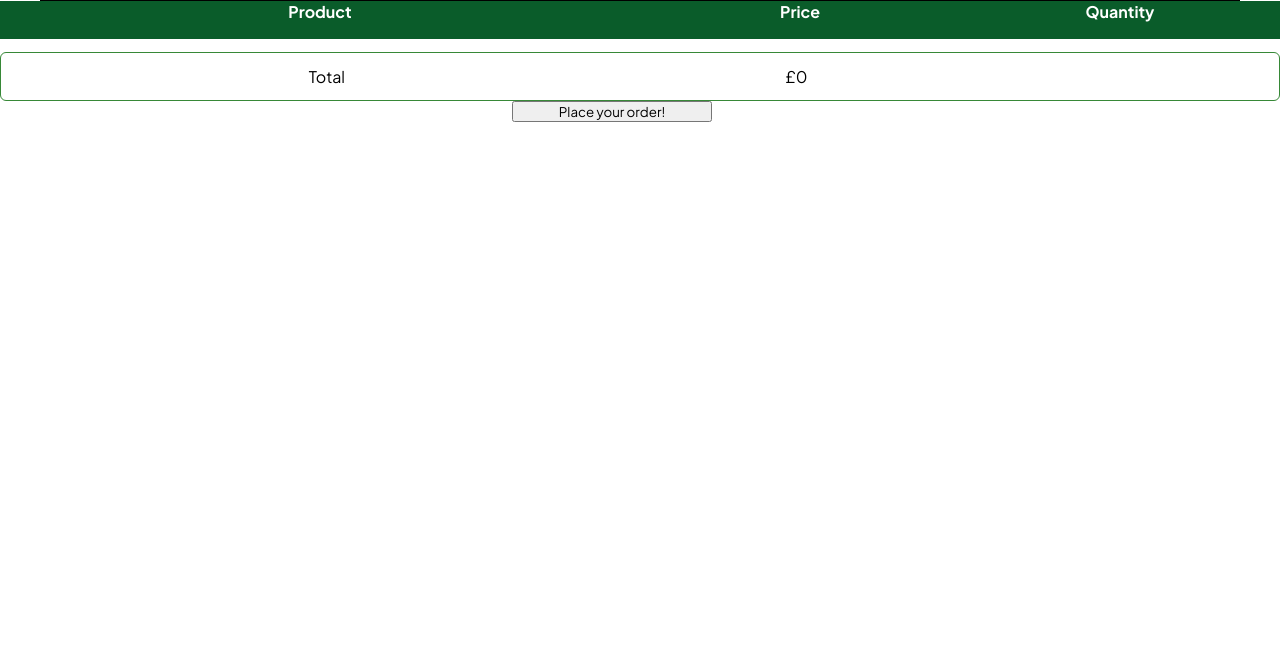
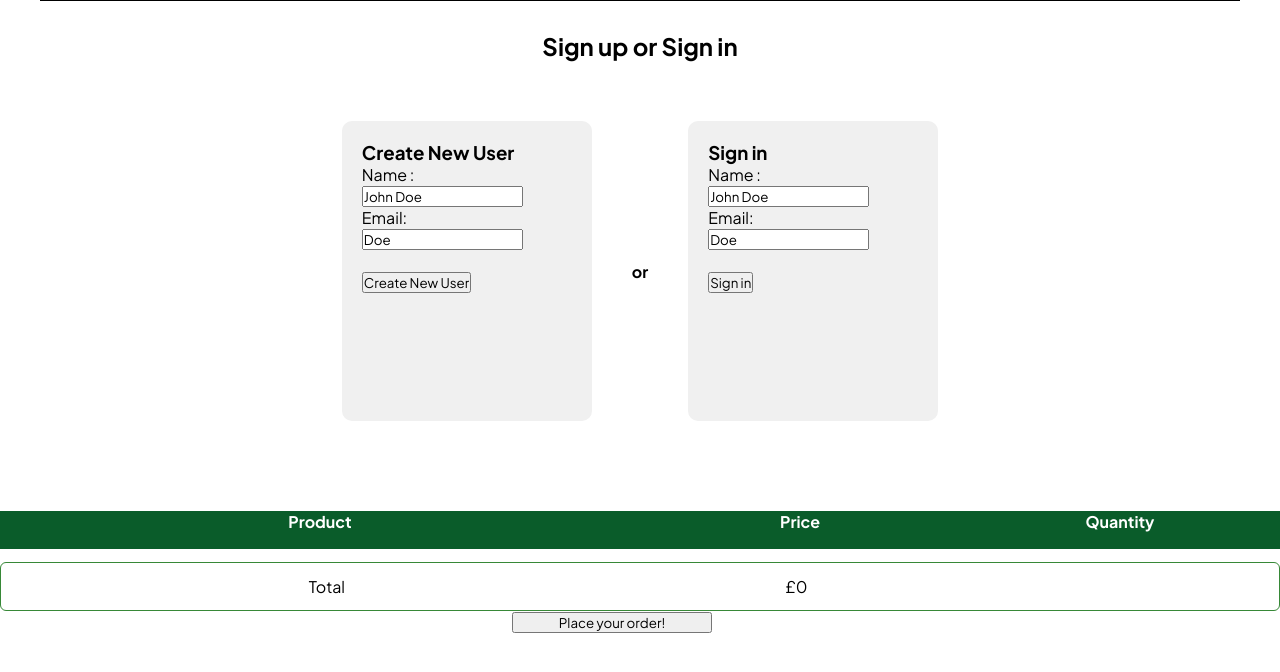
Before and after one commit to alexkneale/nology-group-project, a website built with Vite: page frontend/cart.html in a window 1280 px wide. Shown: the part 128-800 px from the top of the page. Built offline with nearby package versions, Linux system fonts and the light colour scheme; no server answers.

Commit message:
added sign in sign up UI

```diff
--- a/frontend/cart.html
+++ b/frontend/cart.html
@@ -2,6 +2,8 @@
 <html lang="en">
     <head>
         <link rel="import" href="/src/components/nav/navigation.html" />
+        <link rel="import" href="/src/components/cart/userSignUp.html" />
+
         <meta charset="UTF-8" />
         <meta name="viewport" content="width=device-width, initial-scale=1.0" />
         <title>E-commerce website</title>
@@ -10,6 +12,7 @@
     </head>
     <body>
         <div id="navbar-root"></div>
+        <div id="userUI-root"></div>
         <div class="checkout-grid">
             <div class="checkout-grid__header">
                 <span>Product</span>
--- a/frontend/src/components/cart/cart.scss
+++ b/frontend/src/components/cart/cart.scss
@@ -1,4 +1,5 @@
 @use "../nav/palette.scss";
+@use "./userSignUp";
 @import url("https://fonts.googleapis.com/css2?family=Plus+Jakarta+Sans:wght@400;600;700&display=swap");
 
 .checkout-grid {
--- a/frontend/src/components/cart/cart.ts
+++ b/frontend/src/components/cart/cart.ts
@@ -1,7 +1,7 @@
 import nav from "../nav/navigation.html?raw";
 import logoUrl from "../../assets/ecoshoplogo.png";
 import { createElement } from "./cartUtils";
-
+import "./userSignUp";
 const BASE_URL = "https://nology-group-project-production.up.railway.app/api";
 
 const checkoutButton = document.querySelector(
--- /dev/null
+++ b/frontend/src/components/cart/userSignUp.html
@@ -0,0 +1,67 @@
+<div id="userDivContainer" data-component="userUI">
+    <div class="user-ui__title">
+        <h2>Sign up or Sign in</h2>
+    </div>
+
+    <div class="user-ui__forms">
+        <!-- Create User -->
+        <div class="user-ui__form user-ui__form--create" id="user-create">
+            <div class="user-ui__form-container">
+                <h3>Create New User</h3>
+
+                <form class="form form--create" id="form-create">
+                    <label for="name-create">Name :</label><br />
+                    <input
+                        type="text"
+                        id="name-create"
+                        name="name"
+                        value="John Doe"
+                    /><br />
+                    <label for="email-create">Email:</label><br />
+                    <input
+                        type="text"
+                        id="email-create"
+                        name="email"
+                        value="Doe"
+                    /><br /><br />
+                    <input
+                        id="submit-create"
+                        type="submit"
+                        value="Create New User"
+                    />
+                </form>
+                <p class="user-ui__message" id="create-message"></p>
+            </div>
+        </div>
+
+        <span class="user-ui__separator">or</span>
+
+        <!-- Sign In -->
+        <div class="user-ui__form user-ui__form--sign-in" id="user-signin">
+            <h3>Sign in</h3>
+
+            <form class="form form--sign-in" id="form-signin">
+                <label for="name-signin">Name :</label><br />
+                <input
+                    type="text"
+                    id="name-signin"
+                    name="name"
+                    value="John Doe"
+                /><br />
+                <label for="email-signin">Email:</label><br />
+                <input
+                    type="text"
+                    id="email-signin"
+                    name="email"
+                    value="Doe"
+                /><br /><br />
+                <input id="submit-signin" type="submit" value="Sign in" />
+            </form>
+            <p class="user-ui__message" id="signin-message"></p>
+        </div>
+    </div>
+
+    <div class="user-ui__display">
+        <h3 id="user-display"></h3>
+    </div>
+</div>
--- /dev/null
+++ b/frontend/src/components/cart/userSignUp.scss
@@ -0,0 +1,64 @@
+@import url("https://fonts.googleapis.com/css2?family=Plus+Jakarta+Sans:wght@400;600;700&display=swap");
+
+* {
+    font-family: "Plus Jakarta Sans", sans-serif;
+}
+.user-ui {
+    &__title {
+        display: flex;
+        justify-content: center;
+        padding: 30px;
+    }
+
+    &__forms {
+        padding: 30px;
+        display: flex;
+        justify-content: center;
+        align-items: flex-start;
+        gap: 40px;
+    }
+
+    &__form {
+        width: 20%; /* 0.2 of total page width */
+        min-width: 250px; /* prevents shrinking too much on small screens */
+        height: 300px; /* fixed height */
+        padding: 20px;
+        background-color: #f0f0f0;
+        box-sizing: border-box;
+        display: flex;
+        flex-direction: column;
+        justify-content: flex-start;
+        border-radius: 10px;
+
+        &-container {
+            display: flex;
+            flex-direction: column;
+            justify-content: flex-start;
+        }
+
+        &--create {
+            /* specific styles if needed */
+        }
+
+        &--sign-in {
+            /* specific styles if needed */
+        }
+    }
+
+    &__separator {
+        align-self: center;
+        font-weight: bold;
+    }
+
+    &__message {
+        margin-top: 10px;
+        overflow-wrap: break-word;
+        font-size: 0.9rem;
+    }
+
+    &__display {
+        display: flex;
+        justify-content: center;
+        padding: 30px;
+    }
+}
--- a/frontend/src/components/cart/userSignUp/userSignUp.ts
+++ b/frontend/src/components/cart/userSignUp.ts
@@ -1,18 +1,24 @@
-const divCreate = document.getElementById("userDivCreate") as HTMLDivElement;
-const divSignIn = document.getElementById("userDivSignIn") as HTMLDivElement;
+import div from "./userSignUp.html?raw";
+
+// injecting the div into cart.html
+const rootDiv = document.querySelector("#userUI-root");
+if (rootDiv) rootDiv.innerHTML = div;
+
+const divCreate = document.getElementById("user-create") as HTMLDivElement;
+const divSignIn = document.getElementById("user-signin") as HTMLDivElement;
 const signInMessage = document.getElementById(
-    "signInMessage"
+    "signin-message"
 ) as HTMLParagraphElement;
 const createMessage = document.getElementById(
-    "createMessage"
+    "create-message"
 ) as HTMLParagraphElement;
 
-const formCreate = document.getElementById("formCreate") as HTMLFormElement;
-const formSignIn = document.getElementById("formSignIn") as HTMLFormElement;
+const formCreate = document.getElementById("form-create") as HTMLFormElement;
+const formSignIn = document.getElementById("form-signin") as HTMLFormElement;
 
 const userDisplay = document.getElementById(
-    "userDisplay"
-) as HTMLParagraphElement;
+    "user-display"
+) as HTMLHeadingElement;
 
 const URL_BASE = "https://nology-group-project-production.up.railway.app/";
 
@@ -54,7 +60,7 @@ formCreate.addEventListener("submit", (event) => {
                 // Server responded but with an error code
                 throw new Error(`${response.status}`);
             }
-            divCreate.style.backgroundColor = "#d1f5e0";
+            divCreate.style.backgroundColor = "#e6f9e6";
             createMessage!.innerText = `User with email ${body.email} registered successfully and signed in.`;
 
             //currentUser = body;
```
Also changed, not shown: frontend/src/components/cart/userSignUp/userSignUp.html (deleted, +0 -64 lines), 1 other file.
